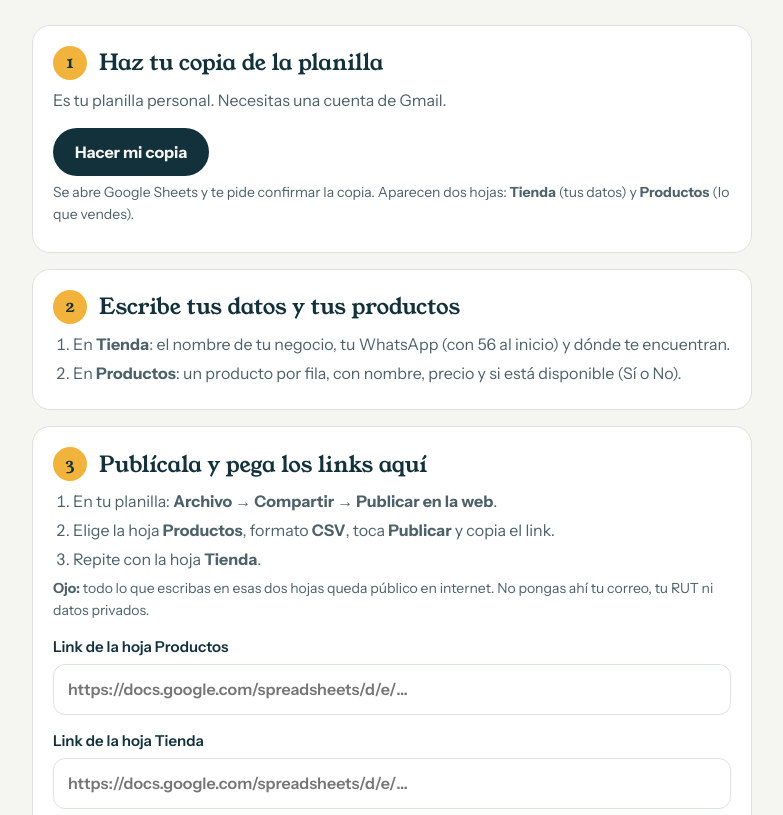
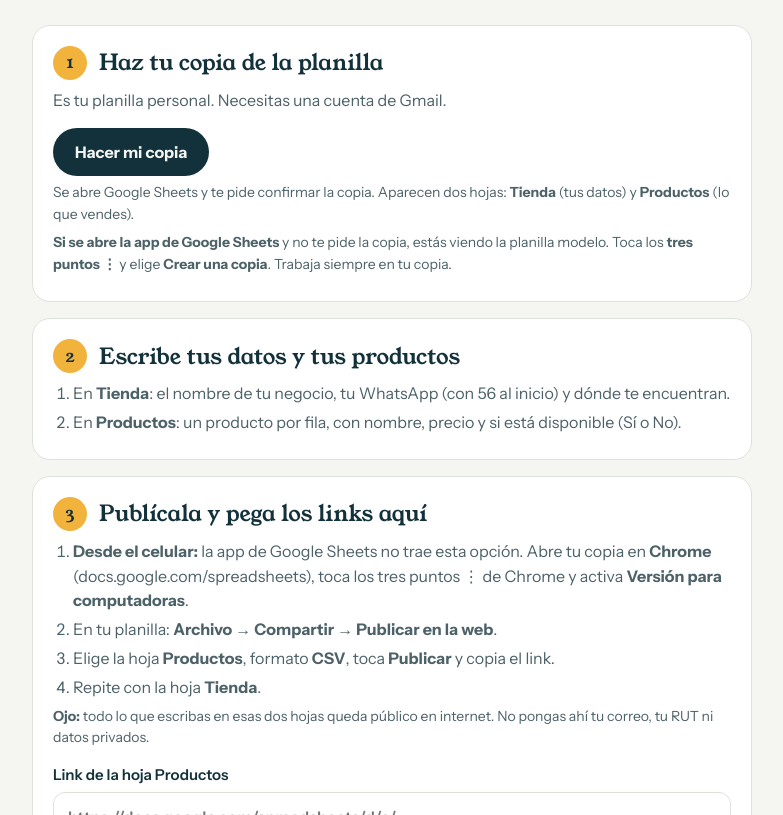
Before and after one commit to Hackscript00/catalogo-hoja-viva, a plain HTML site: page crear/index.html in a window 1280 px wide. Shown: the part 285-1100 px from the top of the page, without its empty margins (248-1031 px from the left). Drawn offline with Linux system fonts and the light colour scheme.

Commit message:
Crear: aclarar copia en el celular y publicar con Versión para computadoras
Co-Authored-By: Claude Sonnet 5.5 <noreply@anthropic.com>
Claude-Session: https://claude.ai/code/session_015d6pEBkpfYa7Uf3wNsPU9J

```diff
--- a/crear/index.html
+++ b/crear/index.html
@@ -49,6 +49,7 @@ footer{padding:26px 0 60px;color:var(--soft);font-size:14px}
   <p>Es tu planilla personal. Necesitas una cuenta de Gmail.</p>
   <a class="btn" id="copiar" href="#" target="_blank" rel="noopener">Hacer mi copia</a>
   <p class="hint">Se abre Google Sheets y te pide confirmar la copia. Aparecen dos hojas: <b>Tienda</b> (tus datos) y <b>Productos</b> (lo que vendes).</p>
+  <p class="hint"><b>Si se abre la app de Google Sheets</b> y no te pide la copia, estás viendo la planilla modelo. Toca los <b>tres puntos ⋮</b> y elige <b>Crear una copia</b>. Trabaja siempre en tu copia.</p>
 </section>
 
 <section class="step">
@@ -62,6 +63,7 @@ footer{padding:26px 0 60px;color:var(--soft);font-size:14px}
 <section class="step">
   <h2><i>3</i>Publícala y pega los links aquí</h2>
   <ol>
+    <li><b>Desde el celular:</b> la app de Google Sheets no trae esta opción. Abre tu copia en <b>Chrome</b> (docs.google.com/spreadsheets), toca los tres puntos ⋮ de Chrome y activa <b>Versión para computadoras</b>.</li>
     <li>En tu planilla: <b>Archivo → Compartir → Publicar en la web</b>.</li>
     <li>Elige la hoja <b>Productos</b>, formato <b>CSV</b>, toca <b>Publicar</b> y copia el link.</li>
     <li>Repite con la hoja <b>Tienda</b>.</li>
```
